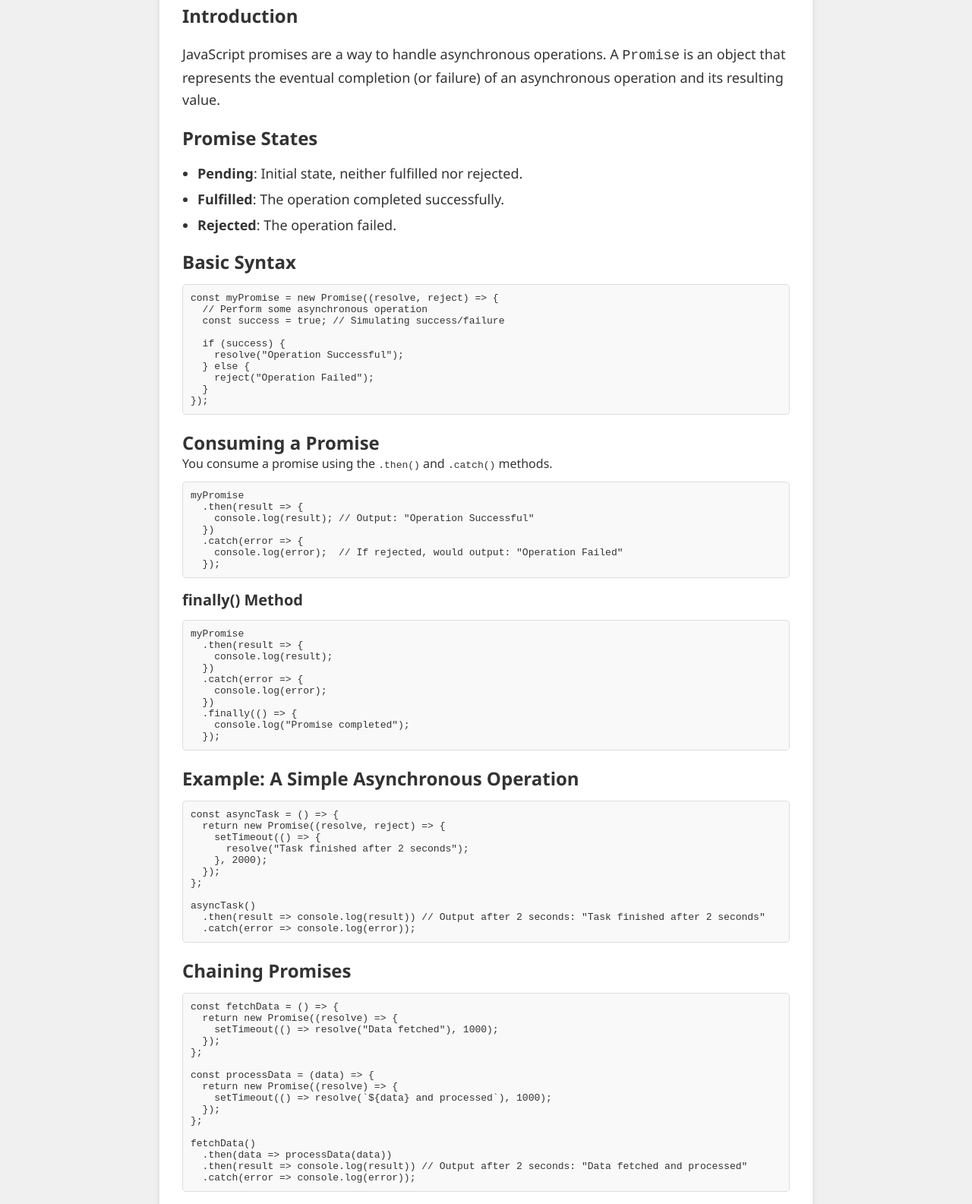
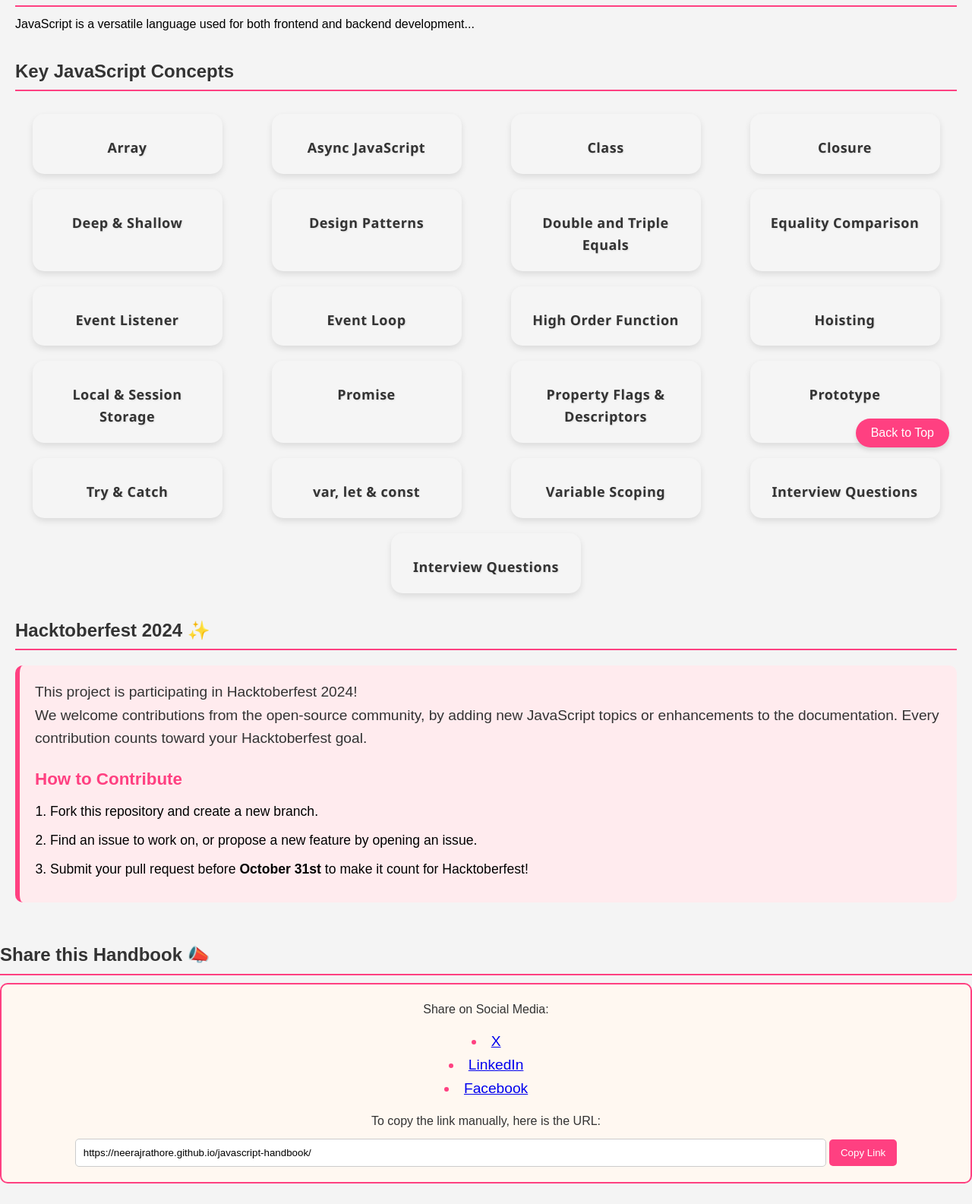
Before and after one commit to neerajrathore/javascript-handbook, a plain HTML site: page promise/index.html in a window 1280 px wide. Shown: the part 181-1766 px from the top of the page at 76% size. Drawn offline with Linux system fonts and the light colour scheme; files that its build step writes are made by us from their sources.

Commit message:
correct folder name for call ,bind and apply.

```diff
--- a/promise/index.html
+++ b/promise/index.html
@@ -3,234 +3,109 @@
 <head>
     <meta charset="UTF-8">
     <meta name="viewport" content="width=device-width, initial-scale=1.0">
-    <title>JavaScript Promises: A Comprehensive Guide</title>
-
-    <!-- Embedded CSS -->
-    <style>
-        /* Reset some default styles */
-        body, h1, h2, h3, p {
-            margin: 0;
-            padding: 0;
-        }
-
-        /* General body styling */
-        body {
-            font-family: 'Segoe UI', Tahoma, Geneva, Verdana, sans-serif;
-            background-color: #f0f0f0;
-            padding: 20px;
-            color: #333;
-        }
-
-        /* Back button styling */
-        .back-btn {
-            background-color: #ff4081;
-            color: white;
-            padding: 10px 15px;
-            text-decoration: none;
-            border-radius: 5px;
-            box-shadow: 0 3px 6px rgba(0, 0, 0, 0.1);
-            font-size: 16px;
-            transition: background-color 0.3s;
-        }
-
-        .back-btn:hover {
-            background-color: #e5396d;
-        }
-
-        /* Content Section */
-        .content {
-            max-width: 800px;
-            margin: 50px auto;
-            background-color: white;
-            padding: 30px;
-            border-radius: 10px;
-            box-shadow: 0 4px 8px rgba(0, 0, 0, 0.1);
-        }
-
-        .content h1 {
-            text-align: center;
-            font-size: 32px;
-            color: #333;
-        }
-
-        .description {
-            font-size: 18px;
-            line-height: 1.6;
-            margin: 20px 0;
-        }
-
-        pre {
-            background-color: #f9f9f9;
-            border: 1px solid #ddd;
-            border-radius: 5px;
-            padding: 10px;
-            overflow-x: auto;
-        }
-
-        h2 {
-            margin-top: 20px;
-            font-size: 24px;
-        }
-
-        h3 {
-            margin-top: 15px;
-            font-size: 20px;
-        }
-
-        ul, ol {
-            padding-left: 20px;
-            font-size: 18px;
-        }
-
-        li {
-            margin: 10px 0;
-        }
-    </style>
+    <title>JavaScript Handbook</title>
+    <link rel="stylesheet" href="styles.css">
 </head>
 <body>
+    <header>
+        <h1>JavaScript Handbook</h1>
+        <nav>
+            <ul>
+                <li><a href="#introduction">Introduction</a></li>
+                <li><a href="#topics">Topics</a></li>
+                <li><a href="#hacktoberfest">Hacktoberfest</a></li>
+                <li><a href="#share">Share</a></li>
+                <li><a href="#contact">Contact Us</a></li>
+            </ul>
+        </nav>
+    </header>
 
-    <nav>
-        <a href="../index.html" class="back-btn">Go Back ↩</a>
-    </nav>
+    <main>
+        <section id="introduction">
+            <h2>Introduction</h2>
+            <p>JavaScript is a versatile language used for both frontend and backend development...</p>
+        </section>
 
-    <section class="content">
-        <h1>JavaScript Promises: A Comprehensive Guide</h1>
+        <section id="topics">
+            <h2>Key JavaScript Concepts</h2>
+            <div class="card-container">
+                <div class="card"><a href="/array/index.html">Array</a></div>
+        <div class="card"><a href="/async-javascript/index.html">Async JavaScript</a></div>
+        <div class="card"><a href="/class/index.html">Class</a></div>
+        <div class="card"><a href="/closure/index.html">Closure</a></div>
+        <div class="card"><a href="/deep-shallow/index.html">Deep & Shallow</a></div>
+        <div class="card"><a href="/design-patterns/index.html">Design Patterns</a></div>
+        <div class="card"><a href="/double-equal-and-triple-equal/index.html">Double and Triple Equals</a></div>
+        <div class="card"><a href="/equality-comparison/index.html">Equality Comparison</a></div>
+        <div class="card"><a href="/event-listener/index.html">Event Listener</a></div>
+        <div class="card"><a href="/event-loop/index.html">Event Loop</a></div>
+        <div class="card"><a href="/high-order-function/index.html">High Order Function</a></div>
+        <div class="card"><a href="/hoisting/index.html">Hoisting</a></div>
+        <div class="card"><a href="/local-session-storage/index.html">Local & Session Storage</a></div>
+        <div class="card"><a href="/promise/index.html">Promise</a></div>
+        <div class="card"><a href="/property-flags-descriptors/index.html">Property Flags & Descriptors</a></div>
+        <div class="card"><a href="/prototype/index.html">Prototype</a></div>
+        <div class="card"><a href="/try-catch/index.html">Try & Catch</a></div>
+        <div class="card"><a href="/var-let-const/index.html">var, let & const</a></div>
+        <div class="card"><a href="/variable-scoping/index.html">Variable Scoping</a></div>
+        <div class="card"><a href="/call(),bind() and apply()/index.html">Interview Questions</a></div>
+        <div class="card"><a href="./interview-questions/index.html">Interview Questions</a></div>
+    </div>
+  </div>
+        </section>
 
-        <h2>Introduction</h2>
-        <p class="description">
-            JavaScript promises are a way to handle asynchronous operations. A <code>Promise</code> is an object that represents the eventual completion (or failure) of an asynchronous operation and its resulting value.
-        </p>
+        <section id="hacktoberfest">
+            <h2>Hacktoberfest 2024 ✨</h2>
+            <div class="hacktoberfest-info">
+                <p>This project is participating in Hacktoberfest 2024!</p>
+                <p>We welcome contributions from the open-source community, by adding new JavaScript topics or enhancements to the documentation. Every contribution counts toward your Hacktoberfest goal.</p>
+                <h3>How to Contribute</h3>
+                <ol>
+                    <li>Fork this repository and create a new branch.</li>
+                    <li>Find an issue to work on, or propose a new feature by opening an issue.</li>
+                    <li>Submit your pull request before <strong>October 31st</strong> to make it count for Hacktoberfest!</li>
+                </ol>
+            </div>
+        </section>
+    </main>
 
-        <h2>Promise States</h2>
-        <ul>
-            <li><strong>Pending</strong>: Initial state, neither fulfilled nor rejected.</li>
-            <li><strong>Fulfilled</strong>: The operation completed successfully.</li>
-            <li><strong>Rejected</strong>: The operation failed.</li>
-        </ul>
-
-        <h2>Basic Syntax</h2>
-        <pre><code>const myPromise = new Promise((resolve, reject) => {
-  // Perform some asynchronous operation
-  const success = true; // Simulating success/failure
-
-  if (success) {
-    resolve("Operation Successful");
-  } else {
-    reject("Operation Failed");
-  }
-});</code></pre>
-
-        <h2>Consuming a Promise</h2>
-        <p>You consume a promise using the <code>.then()</code> and <code>.catch()</code> methods.</p>
-        <pre><code>myPromise
-  .then(result => {
-    console.log(result); // Output: "Operation Successful"
-  })
-  .catch(error => {
-    console.log(error);  // If rejected, would output: "Operation Failed"
-  });</code></pre>
-
-        <h3>finally() Method</h3>
-        <pre><code>myPromise
-  .then(result => {
-    console.log(result);
-  })
-  .catch(error => {
-    console.log(error);
-  })
-  .finally(() => {
-    console.log("Promise completed");
-  });</code></pre>
-
-        <h2>Example: A Simple Asynchronous Operation</h2>
-        <pre><code>const asyncTask = () => {
-  return new Promise((resolve, reject) => {
-    setTimeout(() => {
-      resolve("Task finished after 2 seconds");
-    }, 2000);
-  });
-};
-
-asyncTask()
-  .then(result => console.log(result)) // Output after 2 seconds: "Task finished after 2 seconds"
-  .catch(error => console.log(error));</code></pre>
-
-        <h2>Chaining Promises</h2>
-        <pre><code>const fetchData = () => {
-  return new Promise((resolve) => {
-    setTimeout(() => resolve("Data fetched"), 1000);
-  });
-};
-
-const processData = (data) => {
-  return new Promise((resolve) => {
-    setTimeout(() => resolve(`${data} and processed`), 1000);
-  });
-};
-
-fetchData()
-  .then(data => processData(data))
-  .then(result => console.log(result)) // Output after 2 seconds: "Data fetched and processed"
-  .catch(error => console.log(error));</code></pre>
-
-        <h2>Promise API Methods</h2>
-
-        <h3>Promise.all()</h3>
-        <pre><code>const p1 = Promise.resolve("Promise 1 resolved");
-const p2 = new Promise(resolve => setTimeout(() => resolve("Promise 2 resolved"), 1000));
-const p3 = Promise.resolve("Promise 3 resolved");
-
-Promise.all([p1, p2, p3])
-  .then(results => console.log(results))  // Output after 1 second: ["Promise 1 resolved", "Promise 2 resolved", "Promise 3 resolved"]
-  .catch(error => console.log(error));</code></pre>
-
-        <h3>Promise.race()</h3>
-        <pre><code>const p1 = new Promise(resolve => setTimeout(() => resolve("Promise 1 finished first"), 1000));
-const p2 = new Promise(resolve => setTimeout(() => resolve("Promise 2 finished second"), 2000));
-
-Promise.race([p1, p2])
-  .then(result => console.log(result))  // Output after 1 second: "Promise 1 finished first"
-  .catch(error => console.log(error));</code></pre>
-
-        <h3>Promise.allSettled()</h3>
-        <pre><code>const p1 = Promise.resolve("Resolved");
-const p2 = Promise.reject("Rejected");
-
-Promise.allSettled([p1, p2])
-  .then(results => console.log(results));
-  // Output:
-  // [
-  //   { status: "fulfilled", value: "Resolved" },
-  //   { status: "rejected", reason: "Rejected" }
-  // ]</code></pre>
-
-        <h3>Promise.any()</h3>
-        <pre><code>const p1 = Promise.reject("Promise 1 rejected");
-const p2 = new Promise(resolve => setTimeout(() => resolve("Promise 2 resolved"), 1000));
-
-Promise.any([p1, p2])
-  .then(result => console.log(result))  // Output after 1 second: "Promise 2 resolved"
-  .catch(error => console.log(error));  // This will not run because p2 resolves.</code></pre>
-
-        <h2>Handling Errors in Promises</h2>
-        <pre><code>const errorProneTask = () => {
-  return new Promise((resolve, reject) => {
-    reject("Something went wrong");
-  });
-};
-
-errorProneTask()
-  .then(result => console.log(result))
-  .catch(error => console.log(error));  // Output: "Something went wrong"
-</code></pre>
-
-        <h3>Alternatively, you can add an error handler inside .then()</h3>
-        <pre><code>errorProneTask()
-  .then(result => console.log(result), error => console.log(error));  // Output: "Something went wrong"</code></pre>
-
-        <h2>Conclusion</h2>
-        <p>Promises provide a clean and efficient way to handle asynchronous tasks in JavaScript. By using promises, you can avoid the infamous "callback hell" and write more readable, maintainable code.</p>
+     <!-- Share this Handbook Section -->
+     <section id="share">
+        <h2>Share this Handbook 📣</h2>
+        <div class="share-info">
+            <p>Share on Social Media:</p>
+            <div class="social-handles">
+                <li><a href="https://x.com/intent/post?url=https%3A%2F%2Fneerajrathore.github.io%2Fjavascript-handbook%2F&text=Check+out+this+JavaScript+Handbook%21+">X</a></li>
+                <li><a href="https://www.linkedin.com/feed/?linkOrigin=LI_BADGE&shareActive=true&shareUrl=https%3A%2F%2Fneerajrathore.github.io%2Fjavascript-handbook%2F">LinkedIn</a></li>
+                <li><a href="https://www.facebook.com/share_channel/?link=https%3A%2F%2Fneerajrathore.github.io%2Fjavascript-handbook%2F&app_id=966242223397117&source_surface=external_reshare&display&hashtag">Facebook</a></li>
+            </div>
+            <p>To copy the link manually, here is the URL:</p>
+            <input type="text" value="https://neerajrathore.github.io/javascript-handbook/" id="url-input" readonly>
+            <button onclick="copyURL()">Copy Link</button>
+        </div>
     </section>
 
+    <!-- Contact Us Section -->
+    <section id="contact">
+        <h2>Contact Us</h2>
+        <form>
+            <label for="name">Name:</label>
+            <input type="text" id="name" name="name" placeholder="Your Name" required>
+
+            <label for="email">Email:</label>
+            <input type="email" id="email" name="email" placeholder="Your Email" required>
+
+            <label for="message">Message:</label>
+            <textarea id="message" name="message" placeholder="Your Message" required></textarea>
+
+            <button type="submit">Send Message</button>
+        </form>
+    </section>
+</main>
+<button id="backToTopBtn">Back to Top</button>
+
+
+
+    <script src="scripts.js"></script>
 </body>
 </html>
```
Also changed, not shown: index.html (+1 -1 lines), call(),bind() and apply()/README.md (renamed from call,bind and apply/README.md), call(),bind() and apply()/index.html (renamed from call,bind and apply/index.html).
